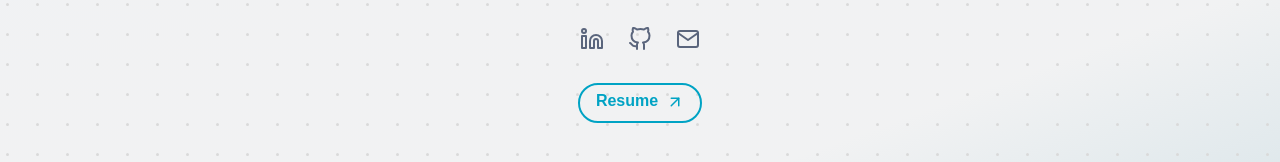
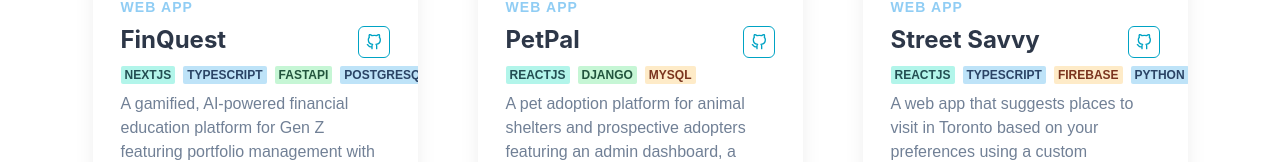
Before and after one commit to jasonfyw/jasonfyw.github.io, a React (Create React App) app: page /#/projects in a window 1280 px wide. Before the commit this address led to /. Shown: the part 363-525 px from the top of the page. Built offline with nearby package versions, Linux system fonts and the light colour scheme; a web font is replaced by a local one.

Commit message:
add: postgresql badge

```diff
--- a/src/components/Projects/TechBadges.tsx
+++ b/src/components/Projects/TechBadges.tsx
@@ -28,6 +28,10 @@ export const MySQLBadge = () => {
     return <Badge colorScheme={'orange'}>MySQL</Badge>
 }
 
+export const PostgreSQLBadge = () => {
+    return <Badge colorScheme={'blue'}>PostgreSQL</Badge>
+}
+
 export const MongoBadge = () => {
     return <Badge colorScheme={'green'}>MongoDB</Badge>
 }
--- a/src/data/projectData.tsx
+++ b/src/data/projectData.tsx
@@ -9,6 +9,7 @@ import {
     TypescriptBadge,
     NextBadge,
     FastAPIBadge,
+    PostgreSQLBadge,
 } from '../components/Projects/TechBadges'
 import { FiGithub, FiLink } from 'react-icons/fi'
 import { ProjectT } from './types'
@@ -19,7 +20,7 @@ export const projectData: ProjectT[] = [
         id: 'finquest',
         type: 'Web app',
         tagline: 'A financial education platform for Gen Z',
-        tags: [<NextBadge />, <FastAPIBadge />],
+        tags: [<NextBadge />, <TypescriptBadge />, <FastAPIBadge />, <PostgreSQLBadge />],
         imageSrc: '/finquest.png',
         description:
             'A gamified, AI-powered financial education platform for Gen Z featuring portfolio management with realtime financial data and interactive, personalized quizzes.',
```
